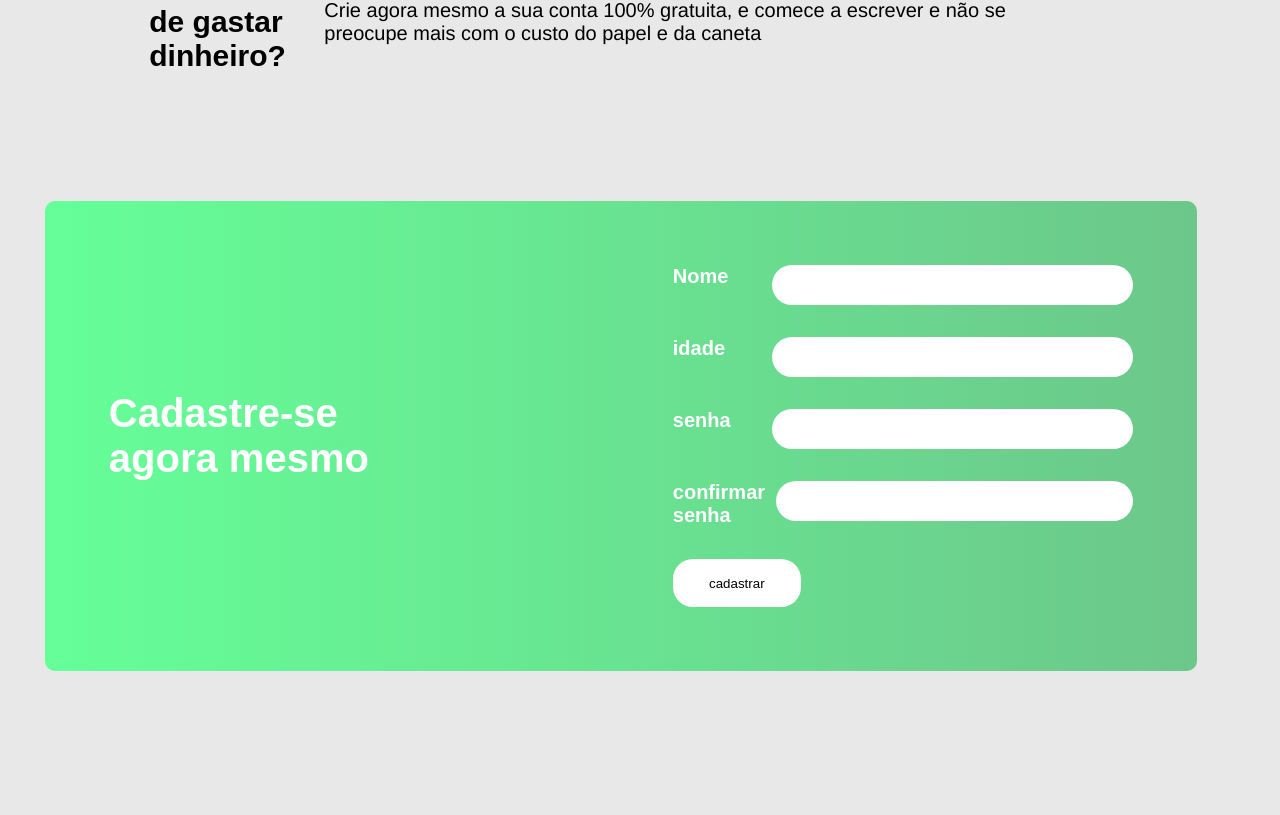
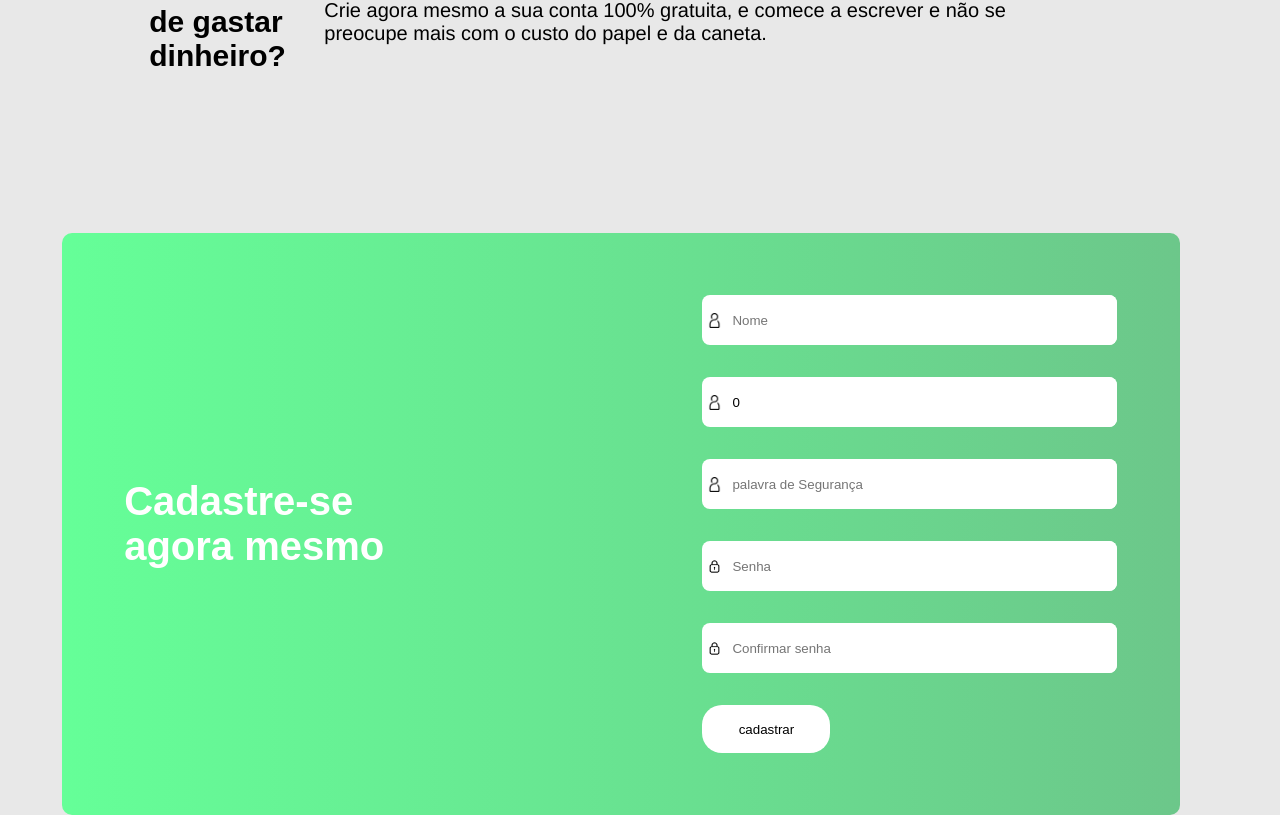
Before and after one commit to LucianoSegundo/DiarioDigital-Front-End, an Angular app: page /home in a window 1280 px wide. Shown: the part 575-1390 px from the top of the page. Before the commit the page ends 1246 px from the top, so only its background shows below. Built offline with nearby package versions, Linux system fonts and the light colour scheme.

Commit message:
conclusão do cadastro

```diff
--- a/angular.json
+++ b/angular.json
@@ -50,7 +50,13 @@
             "development": {
               "optimization": false,
               "extractLicenses": false,
-              "sourceMap": true
+              "sourceMap": true,
+              "fileReplacements": [
+                {
+                  "replace": "src/environments/environment.ts",
+                  "with": "src/environments/environment.development.ts"
+                }
+              ]
             }
           },
           "defaultConfiguration": "production"
--- /dev/null
+++ b/src/app/DTO/UsuarioRequest.ts
@@ -0,0 +1,13 @@
+export class UsuarioRequest {
+    nome: string;
+    senha: string;
+    palavraSegu: string;
+    idade: number;
+
+    constructor(nome: string, senha: string, palavraSegu: string, idade: number) {
+      this.nome = nome;
+      this.senha = senha;
+      this.palavraSegu = palavraSegu;
+      this.idade = idade;
+    }
+  }
--- a/src/app/app.component.ts
+++ b/src/app/app.component.ts
@@ -1,6 +1,7 @@
 import { Component } from '@angular/core';
 import { RouterOutlet } from '@angular/router';
 import { HeaderComponent } from "./components/header/header.component";
+
 
 @Component({
   selector: 'app-root',
--- a/src/app/app.config.ts
+++ b/src/app/app.config.ts
@@ -1,8 +1,8 @@
 import { ApplicationConfig, provideZoneChangeDetection } from '@angular/core';
 import { provideRouter } from '@angular/router';
-
 import { routes } from './app.routes';
+import { provideHttpClient } from '@angular/common/http';
 
 export const appConfig: ApplicationConfig = {
-  providers: [provideZoneChangeDetection({ eventCoalescing: true }), provideRouter(routes)]
+  providers: [provideZoneChangeDetection({ eventCoalescing: true }), provideRouter(routes),provideHttpClient()]
 };
--- a/src/app/components/button/button.component.ts
+++ b/src/app/components/button/button.component.ts
@@ -14,6 +14,6 @@ export class ButtonComponent {
   @Input("classe") classe:string = '';
 
   submit(){
-    this.onSubmit.emit();
+   this.onSubmit.emit();
   }
 }
--- a/src/app/components/home/home.component.css
+++ b/src/app/components/home/home.component.css
@@ -12,16 +12,51 @@ main {
     justify-content: center;
     align-items: center;
     gap: 8%;
-    margin-top: 8vh;
+    margin-top: 4vh;
 
     width: 100vw;
     height: auto;
   }
+
+  fieldset {
+    display: flex;
+    background-color: white;
+    border: none;
+    align-items: center;
+    border-radius: 8px;
+
+    input {
+      padding: 5px;
+      border: none;
+    }
+    img {
+      margin: 0 5px;
+      width: 15px;
+      height: 15px;
+    }
+  }
+  .alerta {
+    display: block;
+    background-color: rgb(252, 75, 75);
+    border-radius: 5px;
+    text-align: center;
+    width: 100%;
+    padding: 20px 0;
+  }
+  .sucesso {
+    display: block;
+    background-color: rgb(75, 202, 252);
+    border-radius: 5px;
+    text-align: center;
+    width: 100%;
+    padding: 20px 0;
+  }
+
   @media (max-width: 1080px) {
     .apresentação {
       h1 {
-        font-size: 30px;
-        width: 400px;
+        font-size: 25px;
+        width: 380px;
       }
       img {
         margin-top: 8vh;
@@ -42,47 +77,39 @@ main {
       }
     }
 
-
     .se-form {
-      .div-form {
       display: flex;
       flex-direction: column;
       justify-content: center;
       align-items: center;
-        margin-top: 4vh;
+      margin-top: 8vh;
 
       color: white;
       font-weight: 600;
 
-        width: 80%;
+      width: 100%;
       min-height: 40vh;
-        background: -webkit-linear-gradient(0deg, var(--cSegun),var(--cPrim));
+      background: -webkit-linear-gradient(0deg, var(--cSegun), var(--cPrim));
       border-radius: 10px;
 
       .form {
         display: flex;
         flex-direction: column;
+        justify-content: center;
         height: auto;
-          width: 80%;
+        width: 90%;
         height: 50vh;
         margin-top: 8vh;
         gap: 4vh;
 
         fieldset {
           height: auto;
-            width: 50%;
+          width: 100%;
           border: none;
-            display: flex;
-            flex-direction: row;
-            gap: 5%;
           font-size: 20px;
 
-            label{
-              width: 80px;
-            }
-            input{
-              border-radius: 20px;
-              width: 50vw;
+          input {
+            width: 95%;
             height: 40px;
             border: none;
           }
@@ -91,7 +118,6 @@ main {
       h3 {
         margin-top: 8vh;
         font-size: 40px;
-        }
       }
     }
   }
@@ -124,11 +150,11 @@ main {
       }
     }
     .se-form {
-      .div-form {
       display: flex;
       flex-direction: row;
       justify-content: space-between;
       align-items: center;
+      margin-top: 20vh;
 
       padding: 0 5%;
       color: white;
@@ -149,19 +175,12 @@ main {
         gap: 4vh;
 
         fieldset {
-            height: auto;
           width: 50%;
           border: none;
-            display: flex;
-            flex-direction: row;
-            gap: 5%;
           font-size: 20px;
 
-            label{
-              width: 80px;
-            }
-            input{
-              border-radius: 20px;
+          input {
+            border-radius: 8px;
             width: 380px;
             height: 40px;
             border: none;
@@ -174,4 +193,3 @@ main {
     }
   }
 }
-}
--- a/src/app/components/home/home.component.html
+++ b/src/app/components/home/home.component.html
@@ -9,35 +9,67 @@
         <h2>Cansado <br>
             de gastar <br>
             dinheiro?</h2>
-            <p>Crie agora mesmo a sua conta 100% gratuita, e comece a escrever e não se preocupe mais com o custo do papel e da caneta</p>
+        <p>Crie agora mesmo a sua conta 100% gratuita, e comece a escrever e não
+            se preocupe mais com o custo do papel e da caneta.</p>
     </section>
     <section class="se-form">
-        <div class="div-form">
-
         <h3>
             Cadastre-se
             <br> agora mesmo
         </h3>
-            <form class="form">
+        <form class="form" id="formulario" [formGroup]="formulario">
+            @if(erroForm == true){
+            <p class="alerta">{{mensagemErro}}</p>
+            }
+            @if(suceesoform == true){
+            <p class="sucesso">Cadastro realizado com sucesso</p>
+            }
+            @if (formulario.get("nome")?.hasError("required") && formulario.get("nome")?.touched) {
+            <p class="alerta">Nome deve conter no minimo 4 letras</p>
+            }
+
             <fieldset>
-                    <label for="">Nome</label>
-                    <input type="text" />
-                </fieldset>
-                <fieldset>
-                    <label for="">idade</label>
-                    <input type="text" />
-                </fieldset>
-                <fieldset>
-                    <label for="">senha</label>
-                    <input type="text" />
-                </fieldset>
-                <fieldset>
-                    <label for="">confirmar senha</label>
-                    <input type="text" />
+                <img src="usuario.png" alt="">
+                <input type="text" placeholder="Nome" formControlName="nome" />
             </fieldset>
 
-                <app-button mensagem="cadastrar" classe="blanco"></app-button>
+            @if ((formulario.get("idade")?.hasError("required") || formulario.get("idade")?.hasError("min")) &&
+            formulario.get("idade")?.touched) {
+            <p class="alerta">idade não deve ser inferior a 18 anos</p>
+            }
+            <fieldset>
+                <img src="usuario.png" alt="">
+                <input type="text" placeholder="Idade" formControlName="idade" />
+            </fieldset>
+
+            @if (formulario.get("palavraSegu")?.hasError("required") && formulario.get("palavraSegu")?.touched) {
+            <p class="alerta">Palavra de segurança deve conter no minimo 4 letras</p>
+            }
+
+            <fieldset>
+                <img src="usuario.png" alt="">
+                <input type="text" placeholder="palavra de Segurança" formControlName="palavraSegu" />
+            </fieldset>
+
+            @if (formulario.get("senha")?.hasError("required") && formulario.get("senha")?.touched) {
+            <p class="alerta">Senha deve conter no minimo 4 letras</p>
+            }
+
+            <fieldset>
+                <img src="senha.png" alt="">
+                <input type="password" placeholder="Senha" formControlName="senha" />
+            </fieldset>
+
+            @if(this.formulario.value.senha != this.formulario.value.confsenha) {
+            <p class="alerta">Senhas devem ser iguais</p>
+            }
+
+            <fieldset>
+                <img src="senha.png" alt="">
+                <input type="password" placeholder="Confirmar senha" formControlName="confsenha" />
+            </fieldset>
+
+            <app-button mensagem="cadastrar" classe="blanco" (submit)="Cadastrar()"></app-button>
         </form>
-        </div>
     </section>
 </main>
--- a/src/app/components/home/home.component.ts
+++ b/src/app/components/home/home.component.ts
@@ -1,15 +1,53 @@
 import { Component } from '@angular/core';
 import { HeaderComponent } from "../header/header.component";
 import { ButtonComponent } from "../button/button.component";
-
+import { FormControl, FormGroup, ReactiveFormsModule, Validators } from '@angular/forms';
+import { UsuarioRequest } from '../../DTO/UsuarioRequest';
+import { AcessoApiService } from '../../service/acesso-api.service';
 @Component({
   selector: 'app-home',
   standalone: true,
-  imports: [HeaderComponent, ButtonComponent],
+  imports: [HeaderComponent, ButtonComponent, ReactiveFormsModule],
   templateUrl: './home.component.html',
   styleUrl: './home.component.css'
 })
 export class HomeComponent {
-   resposta:boolean = false;
+  erroForm: boolean = false;
+  mensagemErro: string = "";
+  suceesoform: boolean = false;
+
+  constructor(private api: AcessoApiService) { }
+  formulario = new FormGroup({
+    nome: new FormControl('', [Validators.required, Validators.minLength(4)]),
+    senha: new FormControl('', [Validators.required, Validators.minLength(4)]),
+    palavraSegu: new FormControl('', [Validators.required, Validators.minLength(4)]),
+    idade: new FormControl(0, [Validators.required, Validators.min(18)]),
+    confsenha: new FormControl('', [Validators.required, Validators.minLength(4)])
+  });
+
+  Cadastrar() {
+    if (this.formulario.valid) {
+
+      if (this.formulario.value.senha == this.formulario.value.confsenha) {
+
+        this.api.cadastrarUsu(this.formulario.value as UsuarioRequest).subscribe({
+          next: (data) => {
+            console.log('Dados recebidos:', data);
+            this.suceesoform = true;
+            this.formulario.reset();
+          },
+          error: (error) => {
+            console.error('Erro ao fazer a requisição:', error.error.message);
+            this.mensagemErro = error.error.message;
+            this.erroForm = true;
+          }
+
+        });
+
+      }
+      else this.formulario.value.confsenha = null;
+
+    }
+  }
 
 }
--- /dev/null
+++ b/src/app/service/acesso-api.service.ts
@@ -0,0 +1,16 @@
+import { HttpClient } from '@angular/common/http';
+import { Injectable } from '@angular/core';
+import { environment } from '../../environments/environment';
+import { UsuarioRequest } from '../DTO/UsuarioRequest';
+@Injectable({
+  providedIn: 'root'
+})
+export class AcessoApiService {
+  private userUrl:string = environment.urlBase +"/api/v1/usuario/";
+  constructor(private http: HttpClient) { }
+
+  cadastrarUsu(usuario: UsuarioRequest){
+    console.log(usuario)
+    return this.http.post(this.userUrl, usuario);
+  }
+}
--- /dev/null
+++ b/src/environments/environment.development.ts
@@ -0,0 +1,5 @@
+export const environment = {
+
+    urlBase: "http://localhost:8080",
+
+};
--- /dev/null
+++ b/src/environments/environment.ts
@@ -0,0 +1,4 @@
+export const environment = {
+        urlBase: "${url}",
+
+};
```
Also changed, not shown: public/senha.png (added), 1 other file (tests, documents, lock files or other folders). Lines whose indentation alone changed are shown as unchanged.
